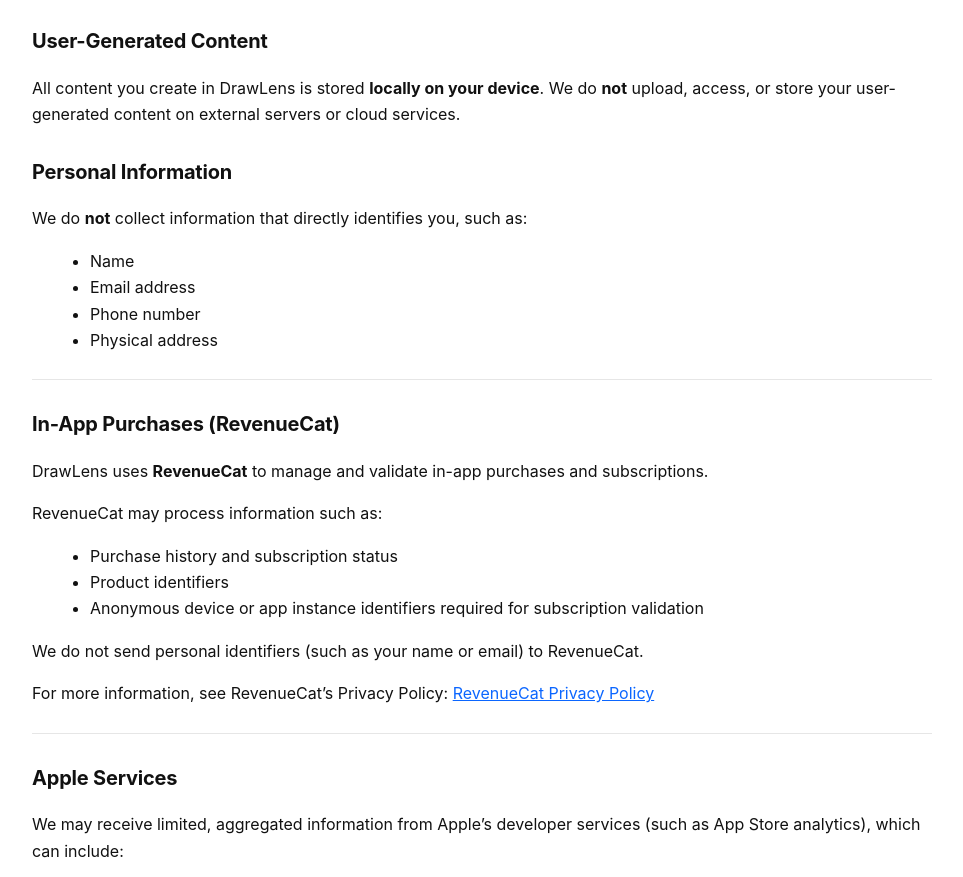
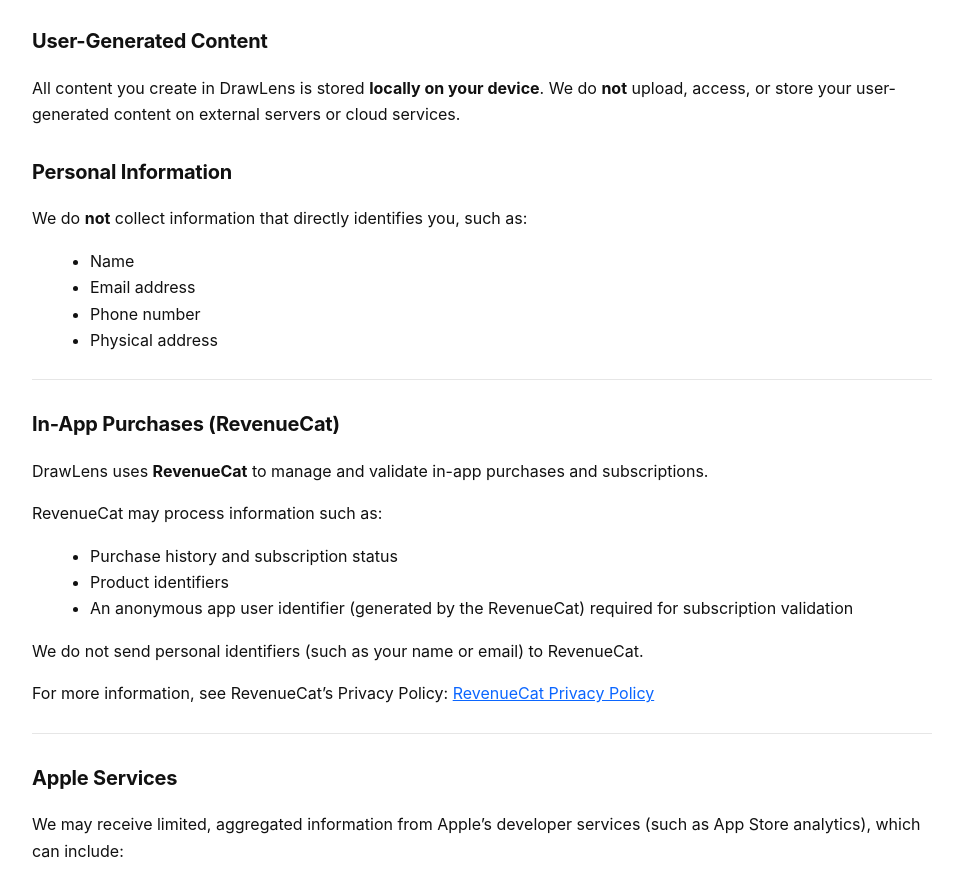
Before and after one commit to enidapps/legal-pages, a plain HTML site: page privacy-policy/drawlens/index.html in a window 1280 px wide. Shown: the part 207-1084 px from the top of the page, without its empty margins (158-1121 px from the left). Drawn offline with Linux system fonts and the light colour scheme.

Commit message:
Update index.html

```diff
--- a/privacy-policy/drawlens/index.html
+++ b/privacy-policy/drawlens/index.html
@@ -135,7 +135,7 @@
     <ul>
       <li>Purchase history and subscription status</li>
       <li>Product identifiers</li>
-      <li>Anonymous device or app instance identifiers required for subscription validation</li>
+      <li>An anonymous app user identifier (generated by the RevenueCat) required for subscription validation</li>
     </ul>
     <p>
       We do not send personal identifiers (such as your name or email) to RevenueCat.
```
